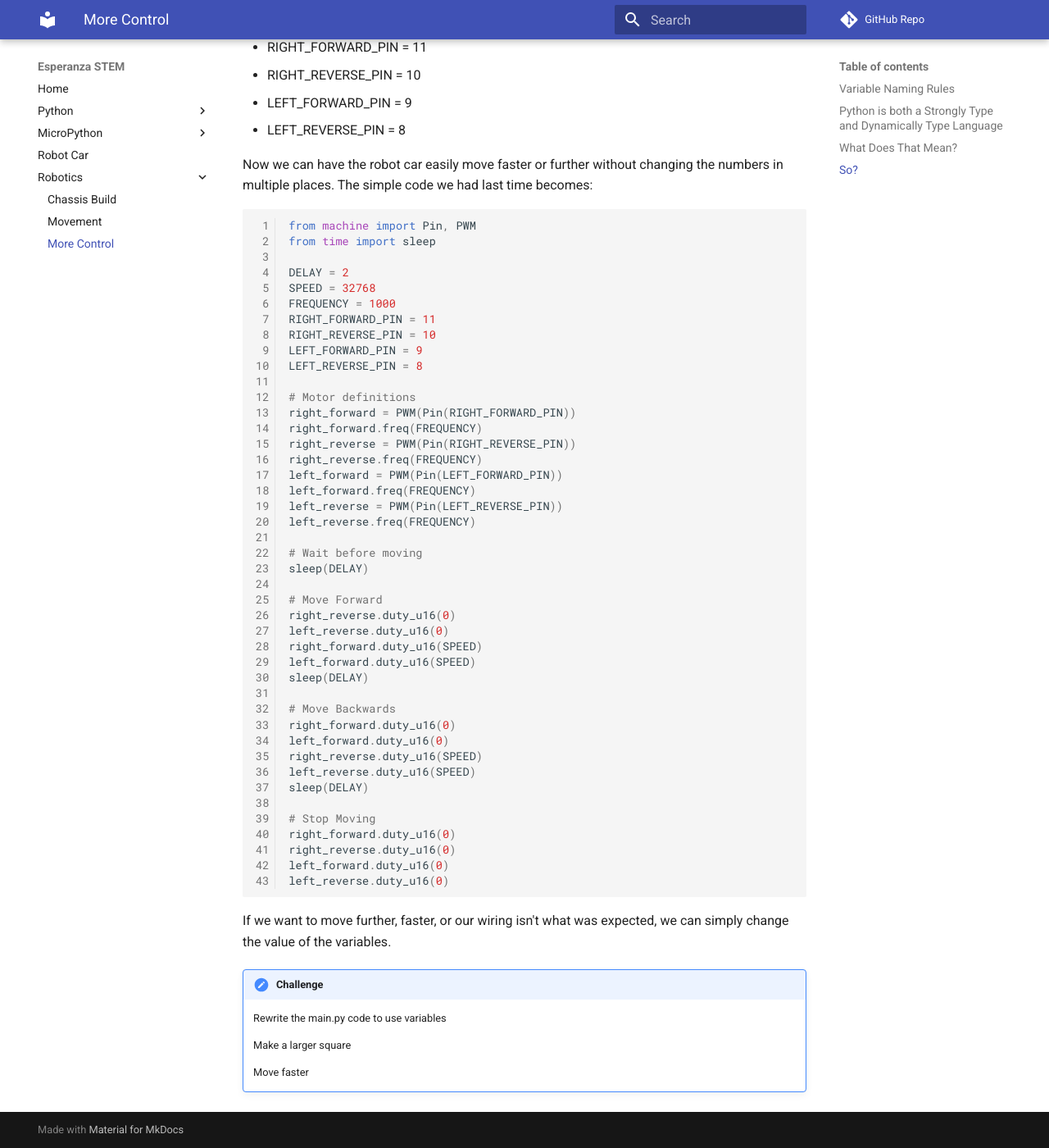
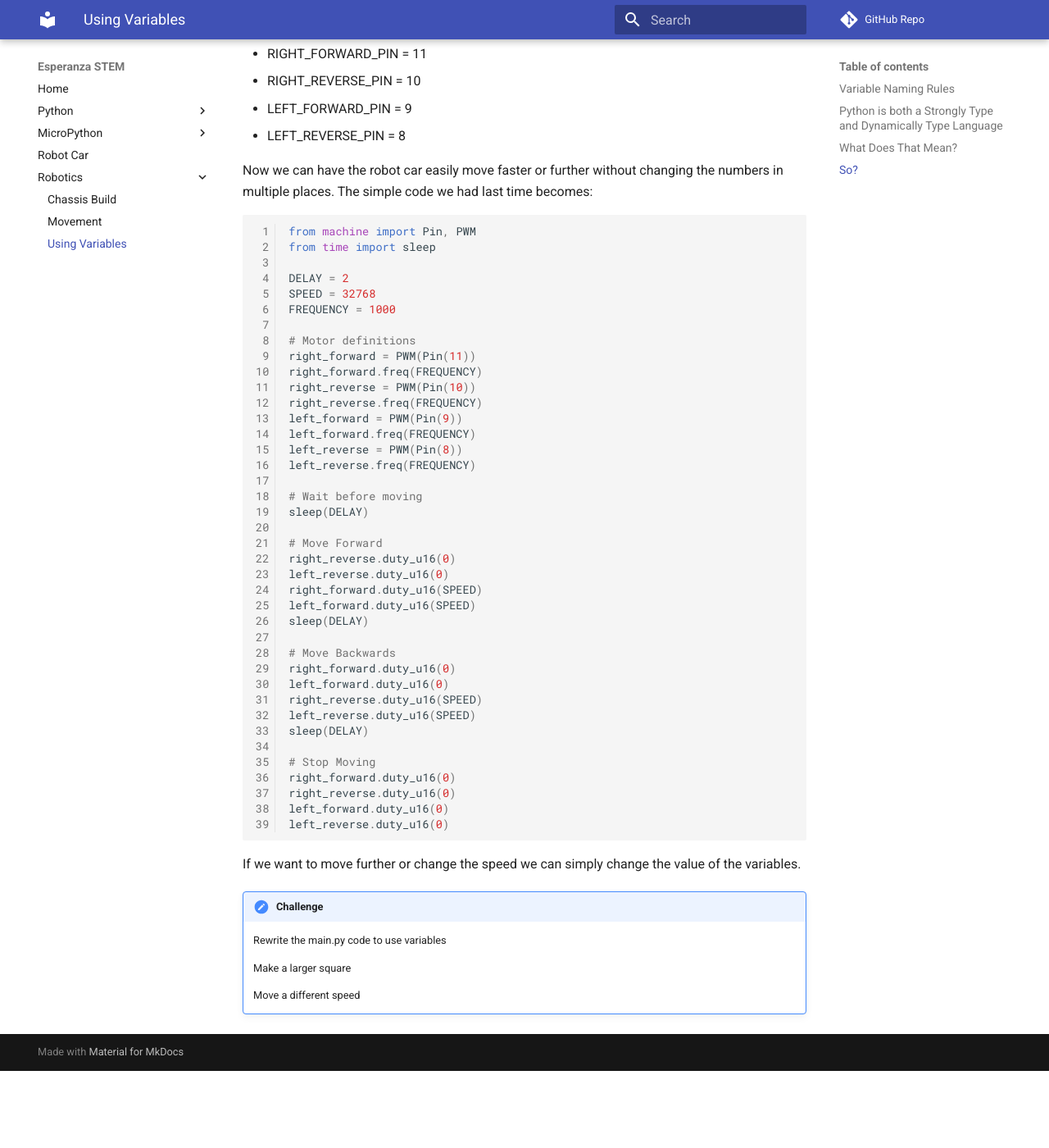
Before and after one commit to jetannenbaum/esperanzaSTEM, an MkDocs documentation site: the page built from docs/robotics/variables.md, in a window 1280 px wide and 1400 px high, scrolled down 1321 px. Shown: the whole window at 82% size. Built offline with MkDocs 1.6.1 and Material for MkDocs 9.7.7, drawn with Linux system fonts in a browser that asks for light colours; comment, search, counter and statistics services are not loaded; after the commit the page ends 2627 px from its top, so only the background shows below that; some of the changed text lies outside the part shown.

Commit message:
renamed control to variables

````diff
--- a/docs/robotics/control.md
+++ b/docs/robotics/variables.md
@@ -1,9 +1,20 @@
-# Using Variables for More Control
+# Using Variables
 
 ## Variable Naming Rules
 - Must start with a letter or an underscore
 - Can only contain alpha-numeric characters and underscores (A-z, 0-9, and _)
 - Case sensitive (Delay is _not_ the same as delay)
+
+    !!! Challenge
+        Which Variable Names Are Legal?
+
+        1. MrRoberts
+        2. _goodbye!
+        3. 2For1
+        4. Mr.Tannenbaum
+        5. X
+        6. _wait
+        7. _2
 
 ## Python is both a Strongly Type and Dynamically Type Language
 - **Strong** typing means that the type of a value doesn't change in unexpected ways. A string containing only digits doesn't magically become a number. Every change of type requires an explicit conversion.
@@ -49,19 +49,15 @@ from time import sleep
 DELAY = 2
 SPEED = 32768
 FREQUENCY = 1000
-RIGHT_FORWARD_PIN = 11
-RIGHT_REVERSE_PIN = 10
-LEFT_FORWARD_PIN = 9
-LEFT_REVERSE_PIN = 8
 
 # Motor definitions
-right_forward = PWM(Pin(RIGHT_FORWARD_PIN))
+right_forward = PWM(Pin(11))
 right_forward.freq(FREQUENCY)
-right_reverse = PWM(Pin(RIGHT_REVERSE_PIN))
+right_reverse = PWM(Pin(10))
 right_reverse.freq(FREQUENCY)
-left_forward = PWM(Pin(LEFT_FORWARD_PIN))
+left_forward = PWM(Pin(9))
 left_forward.freq(FREQUENCY)
-left_reverse = PWM(Pin(LEFT_REVERSE_PIN))
+left_reverse = PWM(Pin(8))
 left_reverse.freq(FREQUENCY)
 
 # Wait before moving
@@ -88,11 +84,11 @@ left_forward.duty_u16(0)
 left_reverse.duty_u16(0)
 ```
 
-If we want to move further, faster, or our wiring isn't what was expected, we can simply change the value of the variables.
+If we want to move further or change the speed we can simply change the value of the variables.
 
 !!! Challenge
     Rewrite the main.py code to use variables
 
     Make a larger square
 
-    Move faster
+    Move a different speed
--- a/mkdocs.yml
+++ b/mkdocs.yml
@@ -52,7 +52,7 @@ nav:
   - Robotics:
     - Chassis Build: robotics/chassisBuild.md
     - Movement: robotics/movement.md
-    - More Control: robotics/control.md
+    - Using Variables: robotics/variables.md
 
 theme:
   material
````
Also changed, not shown: other parts of docs/robotics/variables.md (+0 -11 lines).
